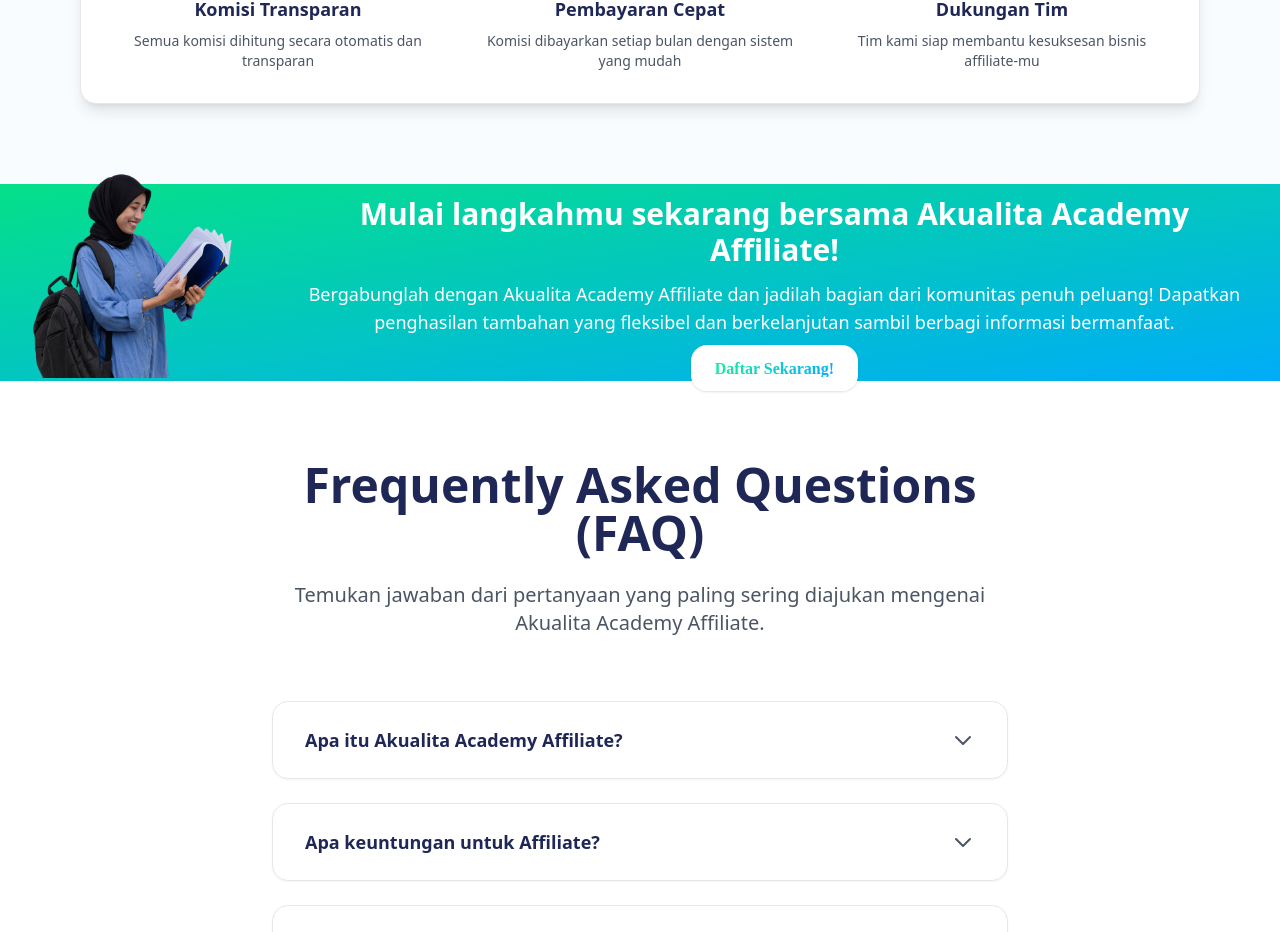
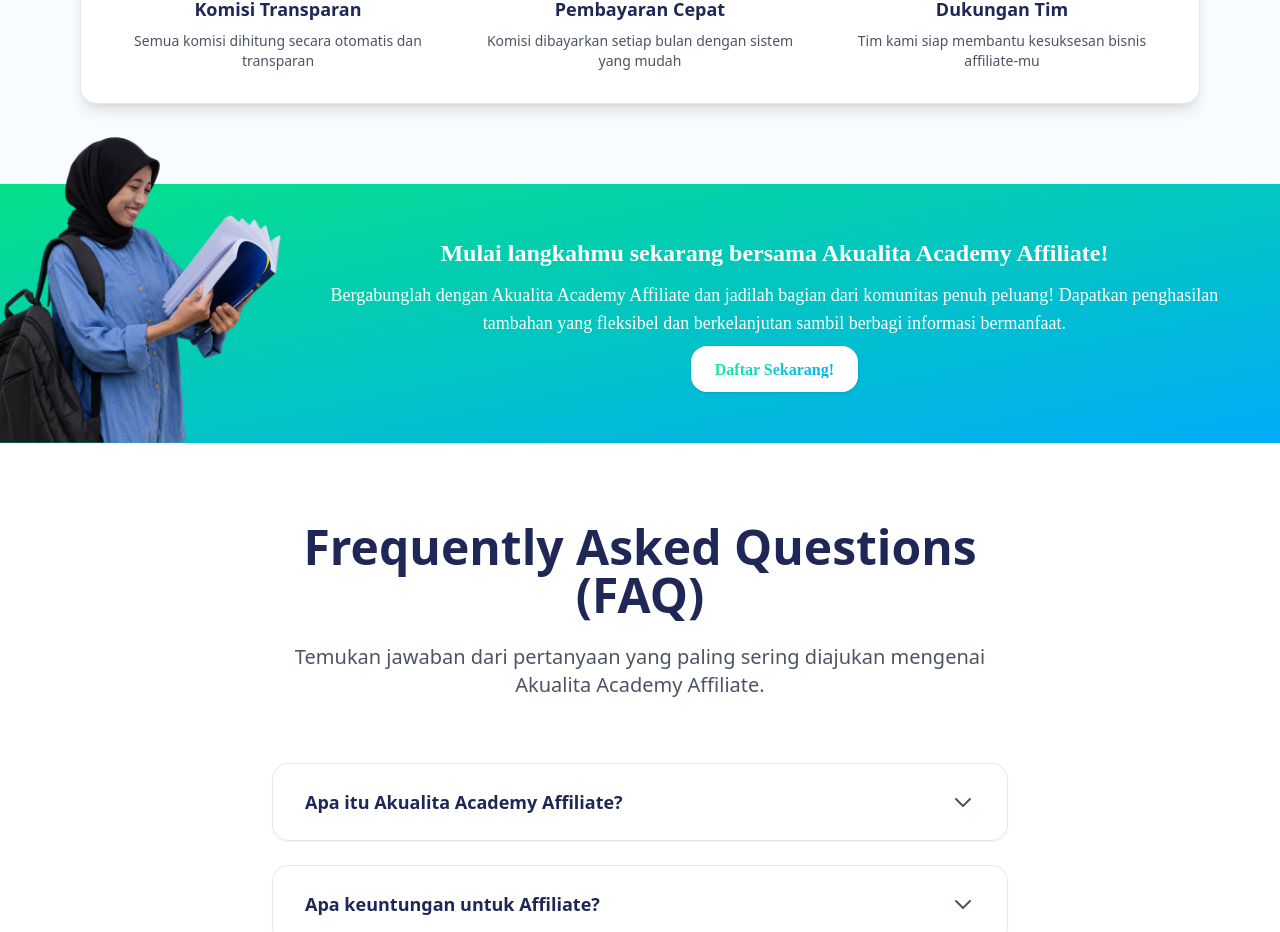
Before and after one commit to amadeusmozartissagei/nextjs-wallahi-academy, a Next.js app: page /mitra in a window 1280 px wide. Shown: the part 2780-3712 px from the top of the page. Built offline with nearby package versions, Linux system fonts and the light colour scheme.

Commit message:
update font daftar sekarang

```diff
--- a/src/components/MitraCTA.tsx
+++ b/src/components/MitraCTA.tsx
@@ -2,7 +2,7 @@
 
 export default function MitraCTA() {
   return (
-    <section className="w-full bg-gradient-to-br from-[#05E089] to-[#00ACF8] py-10 md:py-0">
+    <section className="w-full bg-gradient-to-br from-[#05E089] to-[#00ACF8] py-10 md:py-0 pb-16 md:pb-5">
       <div className="max-w-7xl mx-auto px-6 sm:px-8">
         <div className="grid grid-cols-1 md:grid-cols-[1fr_4fr] gap-8 items-center">
           {/* Image */}
@@ -10,9 +10,9 @@
             <Image
               src="/images/svg/BB2.png"
               alt="CTA Mitra"
-              width={500}
-              height={400}
-              className="w-auto h-auto object-contain -mt-4 scale-102"
+              width={600}
+              height={500}
+              className="w-auto h-auto object-contain scale-150 mb-8"
               loading="lazy"
               quality={75}
             />
@@ -20,13 +20,13 @@
 
           {/* Content */}
           <div className="flex flex-col space-y-2 sm:space-y-3 text-center">
-            <h2 className="text-4xl sm:text-2xl md:text-3xl font-bold text-white md:hidden block">
+            <h2 className="text-4xl sm:text-2xl md:text-3xl font-bold text-white md:hidden block" style={{ fontFamily: 'Poppins' }}>
               Mulai langkahmu Bersama Kami!
             </h2>
-            <h2 className="text-2xl sm:text-2xl md:text-3xl font-bold text-white md:block hidden">
+            <h2 className="text-lg sm:text-xl md:text-2xl font-bold text-white md:block hidden" style={{ fontFamily: 'Poppins' }}>
               Mulai langkahmu sekarang bersama Akualita Academy Affiliate!
             </h2>
-            <p className="text-white text-base sm:text-lg leading-relaxed mb-10 pb-2">
+            <p className="text-white text-base sm:text-lg leading-relaxed mb-10 pb-2" style={{ fontFamily: 'Poppins' }}>
               Bergabunglah dengan Akualita Academy Affiliate dan jadilah bagian dari komunitas penuh peluang!
               Dapatkan penghasilan tambahan yang fleksibel dan berkelanjutan sambil berbagi informasi bermanfaat.
             </p>
```
